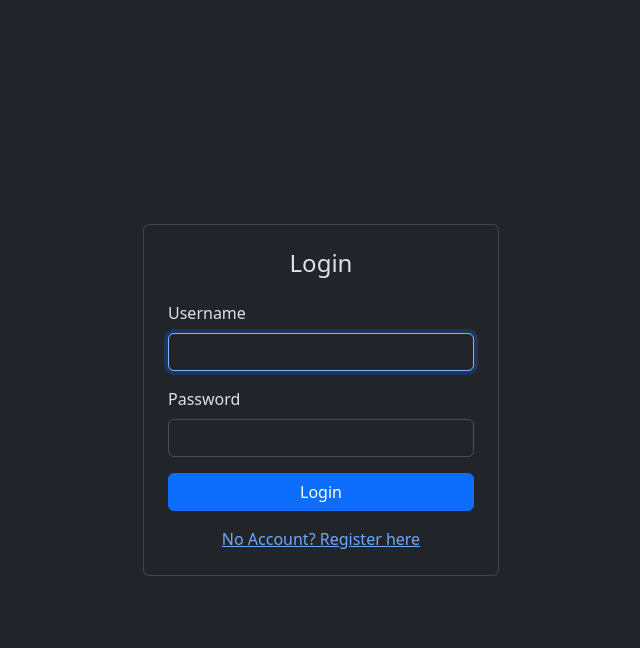
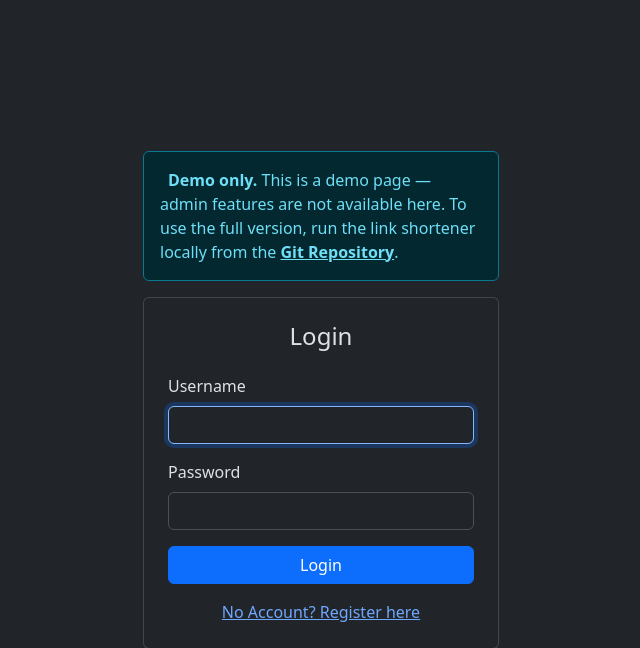
Before and after one commit to Skullheader1/LIALS, a Flask app: page / in a window 1280 px wide. Shown: the top 648 px of the page, without its empty margins (319-959 px from the left). Run offline with Flask 3, Linux system fonts and the light colour scheme; some libraries are stand-ins or nearby versions.

Commit message:
Added demo info

```diff
--- a/web/templates/login.html
+++ b/web/templates/login.html
@@ -41,6 +41,14 @@
     <div class="container">
         <div class="row justify-content-center align-items-center min-vh-100">
             <div class="col-12 col-sm-8 col-md-6 col-lg-4">
+
+                <div class="alert alert-info mb-3" role="alert">
+                    <i class="bi bi-info-circle-fill me-2"></i>
+                    <strong>Demo only.</strong> This is a demo page — admin features are not available here.
+                    To use the full version, run the link shortener locally from the
+                    <a href="https://github.com/Skullheader1/LIALS" class="alert-link" target="_blank">Git Repository</a>.
+                </div>
+
                 <div class="card">
                     <div class="card-body p-4">
                         <h1 class="card-title text-center mb-4 h4">Login</h1>
```
